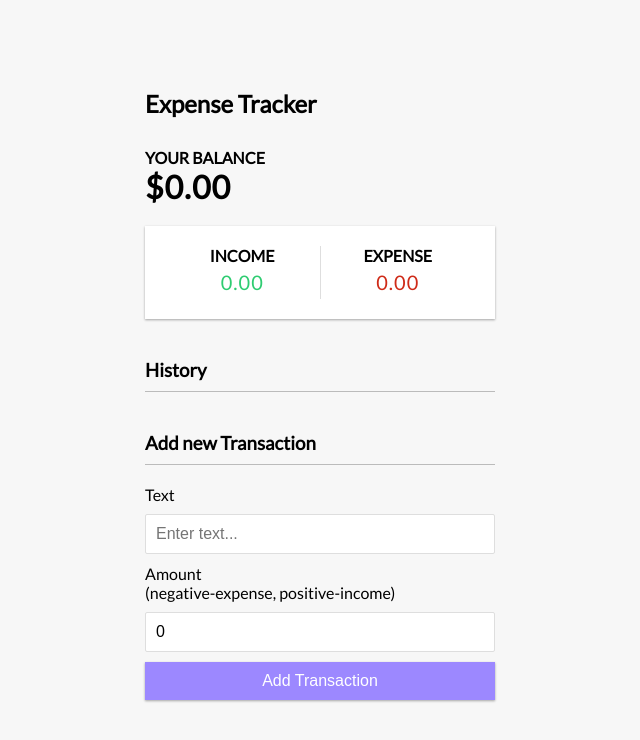
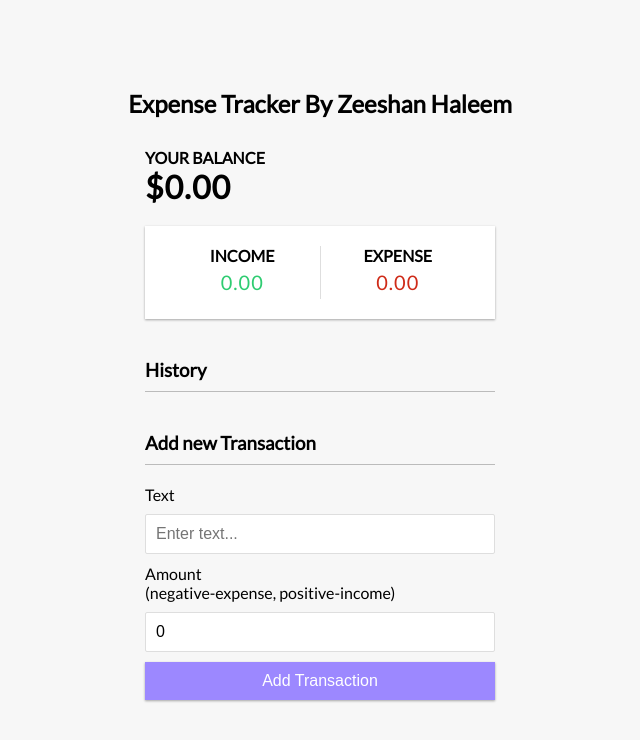
Before and after one commit to zeeshanhaleem/ExpenseTracker, a React (Create React App) app: page / in a window 1280 px wide. Shown: the top 740 px of the page, without its empty margins (320-960 px from the left). Built offline with nearby package versions, Linux system fonts and the light colour scheme.

Commit message:
Updation in Header

```diff
--- a/src/components/Header.js
+++ b/src/components/Header.js
@@ -3,7 +3,7 @@
 export const Header = () => {
     return (
         <h2>
-         Expense Tracker
+         Expense Tracker By Zeeshan Haleem
         </h2>
     )
 }
```
